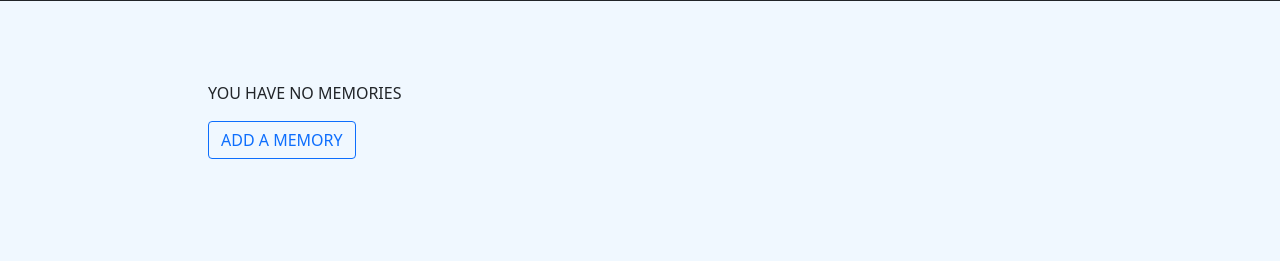
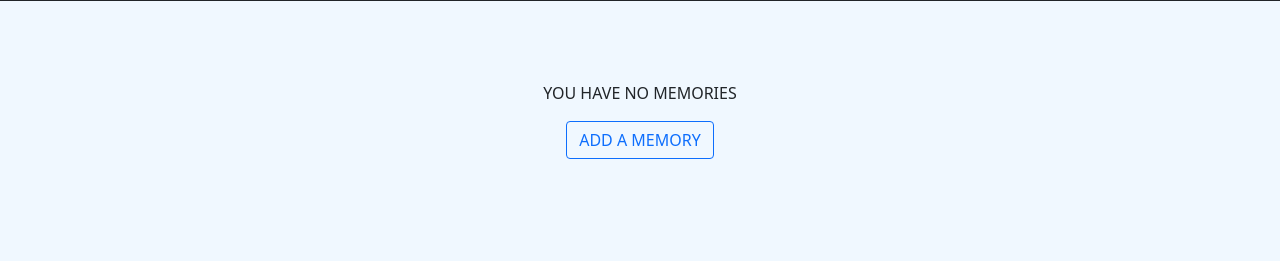
Before and after one commit to yen-nhi/Memories-Django-app, a Django app: template memories/templates/index.html in a window 1280 px wide. Shown: the part 55-316 px from the top of the page. Run offline with Django 4.2, Linux system fonts and the light colour scheme; the template is opened without the code that fills it, so the values that code supplies are empty; the visitor is signed in with stand-in values (Sample User, id 1).

Commit message:
Change style

```diff
--- a/memories/static/css/style.css
+++ b/memories/static/css/style.css
@@ -29,7 +29,12 @@ body {
 .memories-table{
     width: 100%;
     height: 500px;
-    overflow: scroll;
+    overflow-y: scroll;
+    overflow-x: hidden;
+}
+
+.message{
+    text-align: center;
 }
 
 .add-memory{
```
